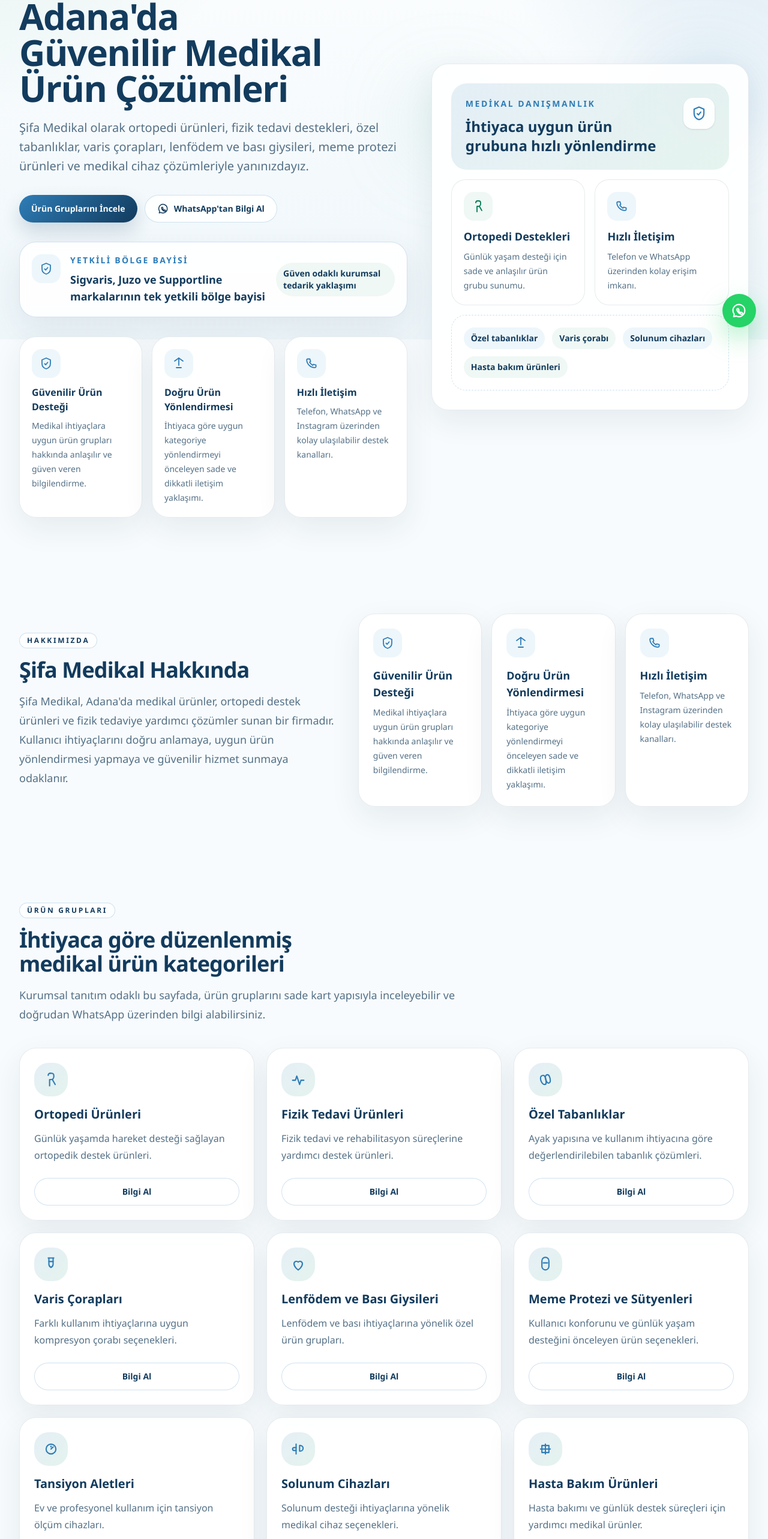
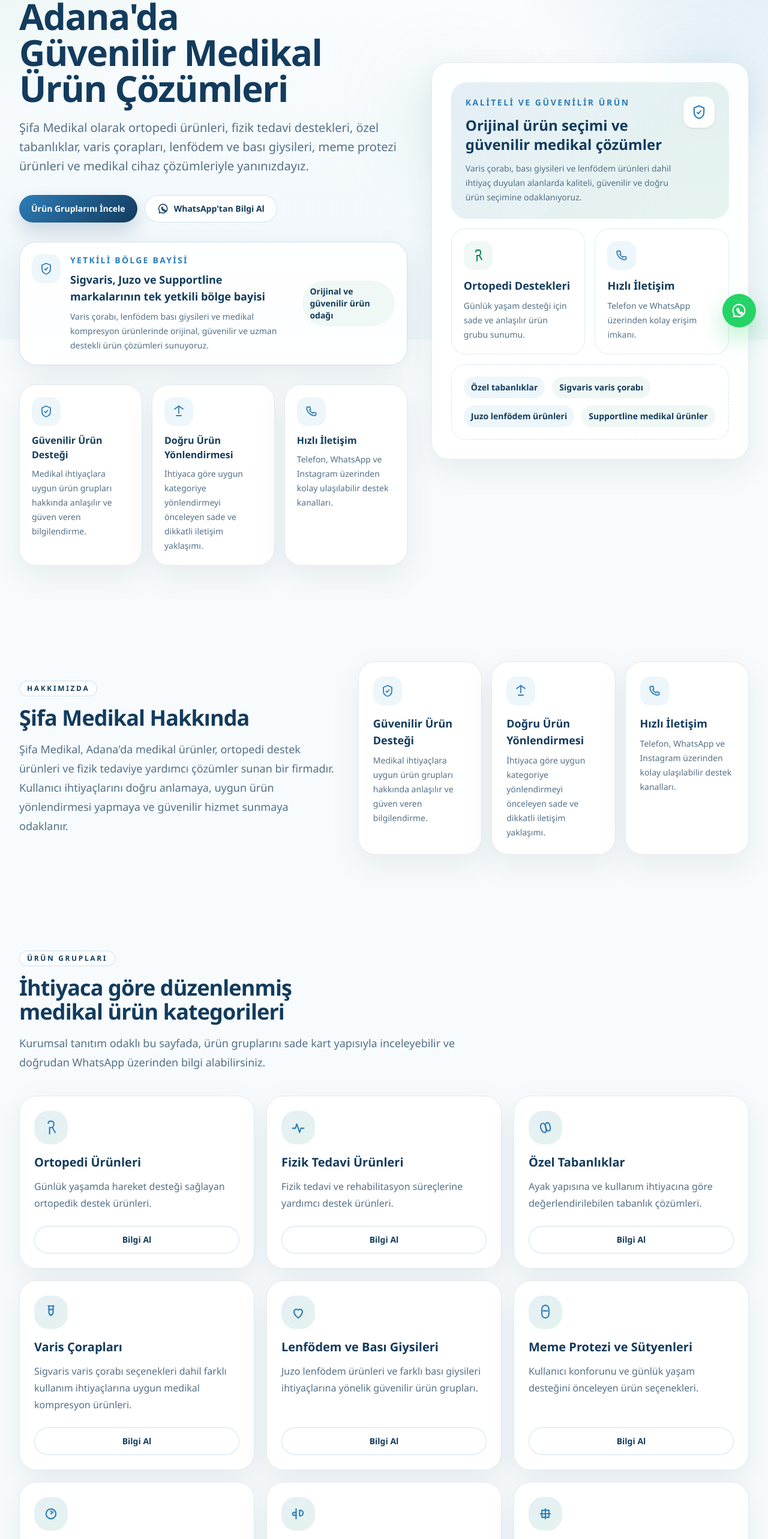
Before and after one commit to Orionsova/sifa-medikal-web, a Next.js app: page / in a window 1280 px wide. Shown: the part 234-2800 px from the top of the page at 60% size. Built offline with nearby package versions, Linux system fonts and the light colour scheme.

Commit message:
Improve SEO and authorized dealer copy

```diff
--- a/app/layout.tsx
+++ b/app/layout.tsx
@@ -2,24 +2,30 @@ import type { Metadata } from "next";
 import "./globals.css";
 
 export const metadata: Metadata = {
-  title: "Şifa Medikal | Adana Medikal Ürünler ve Ortopedi Çözümleri",
+  title: "Şifa Medikal | Sigvaris, Juzo, Supportline Yetkili Bayi",
   description:
-    "Şifa Medikal, Adana'da ortopedi ürünleri, fizik tedavi ürünleri, özel tabanlık, varis çorabı, lenfödem ve bası giysileri, tansiyon aletleri ve solunum cihazları alanlarında hizmet sunar.",
+    "Şifa Medikal; Sigvaris, Juzo ve Supportline markalarının tek yetkili bölge bayisi olarak varis çorabı, lenfödem bası giysileri ve medikal kompresyon ürünlerinde güvenilir çözümler sunar.",
   keywords: [
     "Adana medikal",
     "Şifa Medikal",
+    "Sigvaris varis çorabı",
+    "Juzo lenfödem ürünleri",
+    "Supportline medikal ürünler",
     "ortopedi ürünleri",
     "fizik tedavi ürünleri",
     "varis çorabı",
+    "bası giysileri",
+    "lenfödem ürünleri",
+    "medikal kompresyon ürünleri",
     "özel tabanlık",
     "lenfödem bası giysisi",
     "tansiyon aleti",
     "solunum cihazı",
   ],
   openGraph: {
-    title: "Şifa Medikal | Adana Medikal Ürünler ve Ortopedi Çözümleri",
+    title: "Şifa Medikal | Sigvaris, Juzo, Supportline Yetkili Bayi",
     description:
-      "Adana'da ortopedi ürünleri, fizik tedavi destekleri, özel tabanlıklar, kompresyon ürünleri ve medikal cihaz çözümleri.",
+      "Sigvaris, Juzo ve Supportline markalarının yetkili bölge bayisi olarak varis çorabı, lenfödem ürünleri ve medikal kompresyon çözümleri sunuyoruz.",
     locale: "tr_TR",
     type: "website",
   },
--- a/app/page.tsx
+++ b/app/page.tsx
@@ -77,10 +77,13 @@ export default function Home() {
                         <p className="mt-2 text-base font-extrabold text-[var(--brand-navy)] sm:text-lg">
                           {siteData.authorizedDealerText}
                         </p>
+                        <p className="mt-2 max-w-2xl text-sm leading-6 text-[var(--text-soft)]">
+                          {siteData.authorizedDealerSupportText}
+                        </p>
                       </div>
                     </div>
                     <span className="inline-flex w-fit rounded-full bg-[var(--surface-mint)] px-3 py-2 text-sm font-semibold text-[var(--brand-navy)]">
-                      Güven odaklı kurumsal tedarik yaklaşımı
+                      Orijinal ve güvenilir ürün odağı
                     </span>
                   </div>
                   <div className="grid gap-4 sm:grid-cols-3">
@@ -109,11 +112,16 @@ export default function Home() {
                         <div className="flex items-start justify-between gap-4">
                           <div>
                             <p className="text-sm font-semibold uppercase tracking-[0.18em] text-[var(--brand-blue)]">
-                              Medikal Danışmanlık
+                              Kaliteli ve Güvenilir Ürün
                             </p>
                             <h2 className="mt-3 text-2xl font-extrabold text-[var(--brand-navy)]">
-                              İhtiyaca uygun ürün grubuna hızlı yönlendirme
+                              Orijinal ürün seçimi ve güvenilir medikal çözümler
                             </h2>
+                            <p className="mt-3 text-sm leading-6 text-[var(--text-soft)]">
+                              Varis çorabı, bası giysileri ve lenfödem ürünleri dahil
+                              ihtiyaç duyulan alanlarda kaliteli, güvenilir ve doğru ürün
+                              seçimine odaklanıyoruz.
+                            </p>
                           </div>
                           <div className="rounded-2xl bg-white/90 p-3 text-[var(--brand-blue)] shadow-sm">
                             <Icon name="shield" className="h-7 w-7" />
@@ -152,13 +160,13 @@ export default function Home() {
                             Özel tabanlıklar
                           </span>
                           <span className="rounded-full bg-[var(--surface-mint)] px-3 py-2">
-                            Varis çorabı
+                            Sigvaris varis çorabı
                           </span>
                           <span className="rounded-full bg-[var(--surface-blue)] px-3 py-2">
-                            Solunum cihazları
+                            Juzo lenfödem ürünleri
                           </span>
                           <span className="rounded-full bg-[var(--surface-mint)] px-3 py-2">
-                            Hasta bakım ürünleri
+                            Supportline medikal ürünler
                           </span>
                         </div>
                       </div>
--- a/data/site.ts
+++ b/data/site.ts
@@ -61,6 +61,8 @@ export const siteData = {
     "Şifa Medikal olarak ortopedi ürünleri, fizik tedavi destekleri, özel tabanlıklar, varis çorapları, lenfödem ve bası giysileri, meme protezi ürünleri ve medikal cihaz çözümleriyle yanınızdayız.",
   authorizedDealerText:
     "Sigvaris, Juzo ve Supportline markalarının tek yetkili bölge bayisi",
+  authorizedDealerSupportText:
+    "Varis çorabı, lenfödem bası giysileri ve medikal kompresyon ürünlerinde orijinal, güvenilir ve uzman destekli ürün çözümleri sunuyoruz.",
   aboutTitle: "Şifa Medikal Hakkında",
   aboutDescription:
     "Şifa Medikal, Adana'da medikal ürünler, ortopedi destek ürünleri ve fizik tedaviye yardımcı çözümler sunan bir firmadır. Kullanıcı ihtiyaçlarını doğru anlamaya, uygun ürün yönlendirmesi yapmaya ve güvenilir hizmet sunmaya odaklanır.",
@@ -123,13 +125,13 @@ export const productGroups: ProductGroup[] = [
   {
     title: "Varis Çorapları",
     description:
-      "Farklı kullanım ihtiyaçlarına uygun kompresyon çorabı seçenekleri.",
+      "Sigvaris varis çorabı seçenekleri dahil farklı kullanım ihtiyaçlarına uygun medikal kompresyon ürünleri.",
     icon: "compression",
   },
   {
     title: "Lenfödem ve Bası Giysileri",
     description:
-      "Lenfödem ve bası ihtiyaçlarına yönelik özel ürün grupları.",
+      "Juzo lenfödem ürünleri ve farklı bası giysileri ihtiyaçlarına yönelik güvenilir ürün grupları.",
     icon: "lymph",
   },
   {
@@ -153,7 +155,7 @@ export const productGroups: ProductGroup[] = [
   {
     title: "Hasta Bakım Ürünleri",
     description:
-      "Hasta bakımı ve günlük destek süreçleri için yardımcı medikal ürünler.",
+      "Supportline medikal ürünler dahil hasta bakımı ve günlük destek süreçleri için yardımcı çözümler.",
     icon: "care",
   },
 ];
@@ -162,13 +164,13 @@ export const featuredSolutions: FeatureCard[] = [
   {
     title: "Varis Çorabı ve Kompresyon Ürünleri",
     description:
-      "Farklı basınç ve kullanım ihtiyaçlarına uygun varis çorabı seçenekleri hakkında bilgi almak için bizimle iletişime geçebilirsiniz.",
+      "Sigvaris varis çorabı ve farklı medikal kompresyon ürünleri hakkında güvenilir bilgi almak için bizimle iletişime geçebilirsiniz.",
     icon: "compression",
   },
   {
     title: "Lenfödem ve Bası Giysileri",
     description:
-      "Lenfödem ve bası giysileri konusunda ürün grupları ve kullanım seçenekleri hakkında destek alabilirsiniz.",
+      "Juzo lenfödem ürünleri, lenfödem ürünleri ve bası giysileri konusunda ürün grupları hakkında destek alabilirsiniz.",
     icon: "lymph",
   },
   {
```
